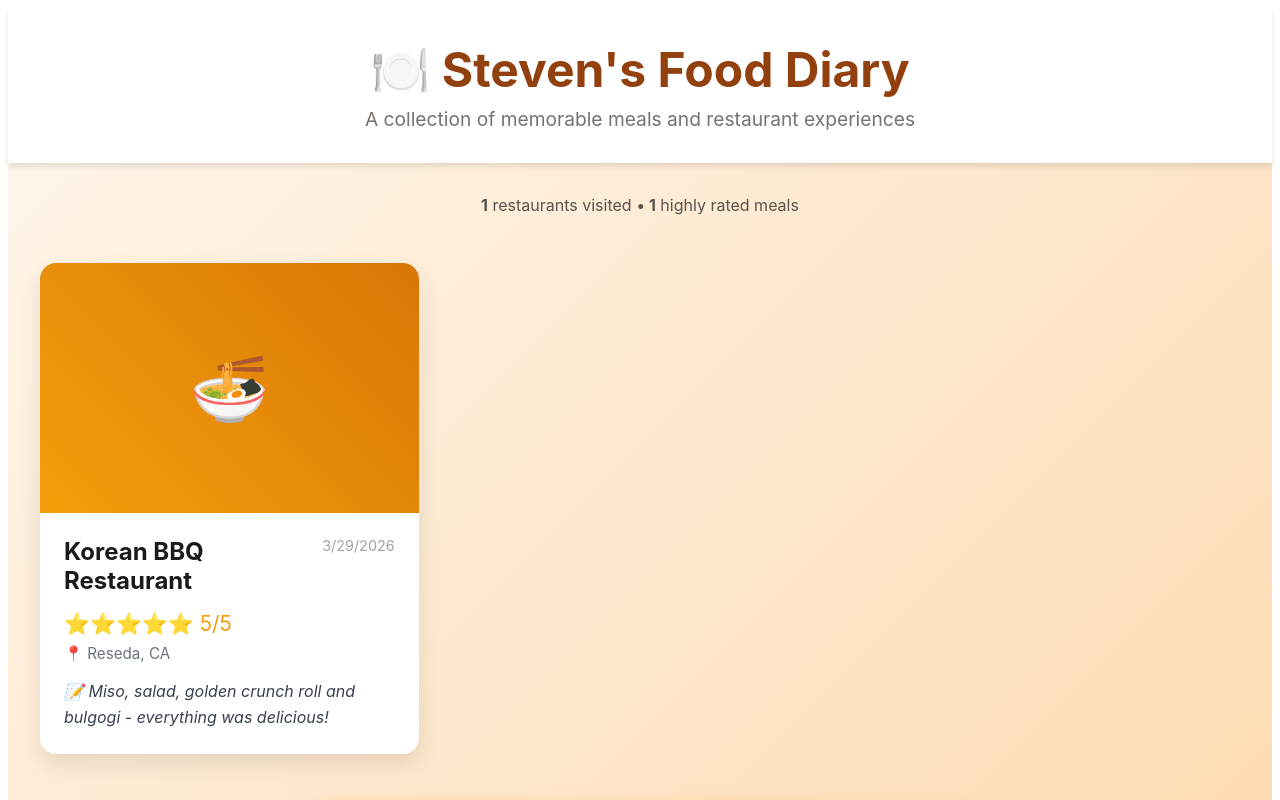
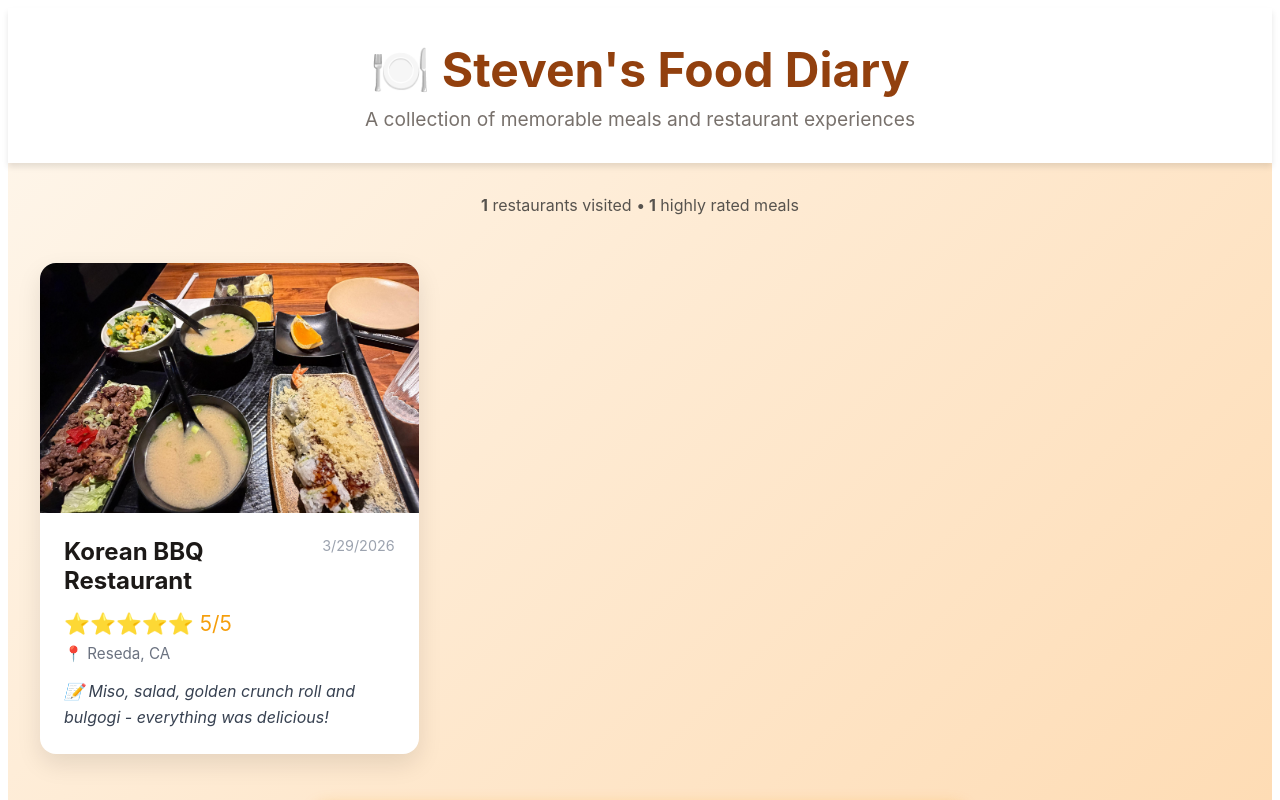
Before and after one commit to fannan/stevens-food-diary-web, a Next.js app: page / in a window 1280 px wide. Shown: the top 800 px of the page. Built offline with nearby package versions, Linux system fonts and the light colour scheme.

Commit message:
v1.0.2: Add real Korean BBQ photo from WhatsApp

```diff
--- a/package.json
+++ b/package.json
@@ -1,6 +1,6 @@
 {
   "name": "stevens-food-diary-web",
-  "version": "1.0.1",
+  "version": "1.0.2",
   "description": "Steven's Food Diary - Beautiful web showcase",
   "scripts": {
     "dev": "next dev",
--- a/pages/index.tsx
+++ b/pages/index.tsx
@@ -19,7 +19,7 @@ const sampleEntries: FoodEntry[] = [
     rating: 5,
     location: 'Reseda, CA',
     date: '2026-03-29',
-    photo: ''
+    photo: '/photos/korean-bbq-2026-03-29.jpg'
   }
 ];
 
@@ -107,13 +107,21 @@ export default function Home() {
                 <div style={{
                   height: '250px',
                   background: 'linear-gradient(45deg, #f59e0b, #d97706)',
-                  display: 'flex',
-                  alignItems: 'center',
-                  justifyContent: 'center',
-                  color: 'white',
-                  fontSize: '4rem'
+                  overflow: 'hidden'
                 }}>
-                  {entry.id === '2' ? '🥢' : '🍜'}
+                  {entry.photo ? (
+                    <img
+                      src={entry.photo}
+                      alt={entry.restaurant}
+                      style={{ width: '100%', height: '100%', objectFit: 'cover' }}
+                    />
+                  ) : (
+                    <div style={{
+                      width: '100%', height: '100%',
+                      display: 'flex', alignItems: 'center', justifyContent: 'center',
+                      color: 'white', fontSize: '4rem'
+                    }}>🍽️</div>
+                  )}
                 </div>
 
                 {/* Content */}
```
Also changed, not shown: public/photos/korean-bbq-2026-03-29.jpg (added).
